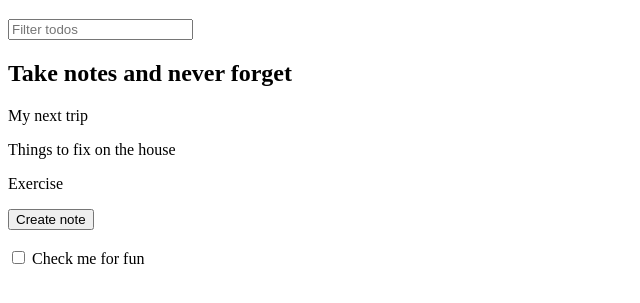
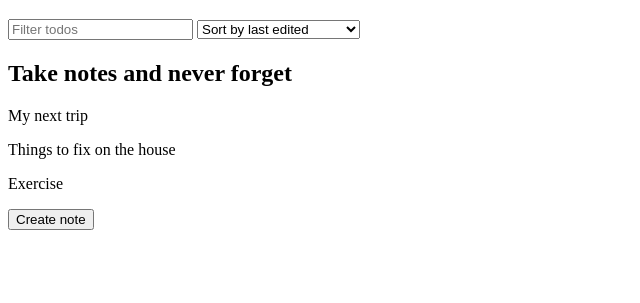
Before and after one commit to codex411/JavaScript-Learning-Lab, a plain HTML site: page notes-app/index.html in a window 1280 px wide. Shown: the part 61-364 px from the top of the page, without its empty margins (0-640 px from the left). Drawn offline with Linux system fonts and the light colour scheme.

Commit message:
Finished form section

```diff
--- a/notes-app/index.html
+++ b/notes-app/index.html
@@ -7,14 +7,15 @@
     <body>
         <h1>Notes app</h1>
         <input id="search-text" type="text" placeholder="Filter todos">
+        <select id="filter-by">
+            <option value="byEdited">Sort by last edited</option>
+            <option value="byCreated">Sort by recently created</option>
+            <option value="alphabetically">Sort alphabetically</option>
+        </select>
         <h2>Take notes and never forget</h2>
         <div id="notes-div">
-
         </div>
         <button id="create-note">Create note</button><br><br>
-        <label>
-            <input type="checkbox" name="" id="for-fun"> Check me for fun
-        </label>
         <script src="notes-app.js"></script>
     </body>
 </html>
--- a/notes-app/notes-app.js
+++ b/notes-app/notes-app.js
@@ -38,7 +38,6 @@ document.querySelector('#search-text').addEventListener('input', function (e) {
     filters.searchText = e.target.value
     renderNotes(notes, filters)
 })
-
-document.querySelector('#for-fun').addEventListener('change', function (event) {
-    console.log(event.target.checked)
+document.querySelector('#filter-by').addEventListener('change', function(e) {
+    console.log(e.target.value)
 })
```
